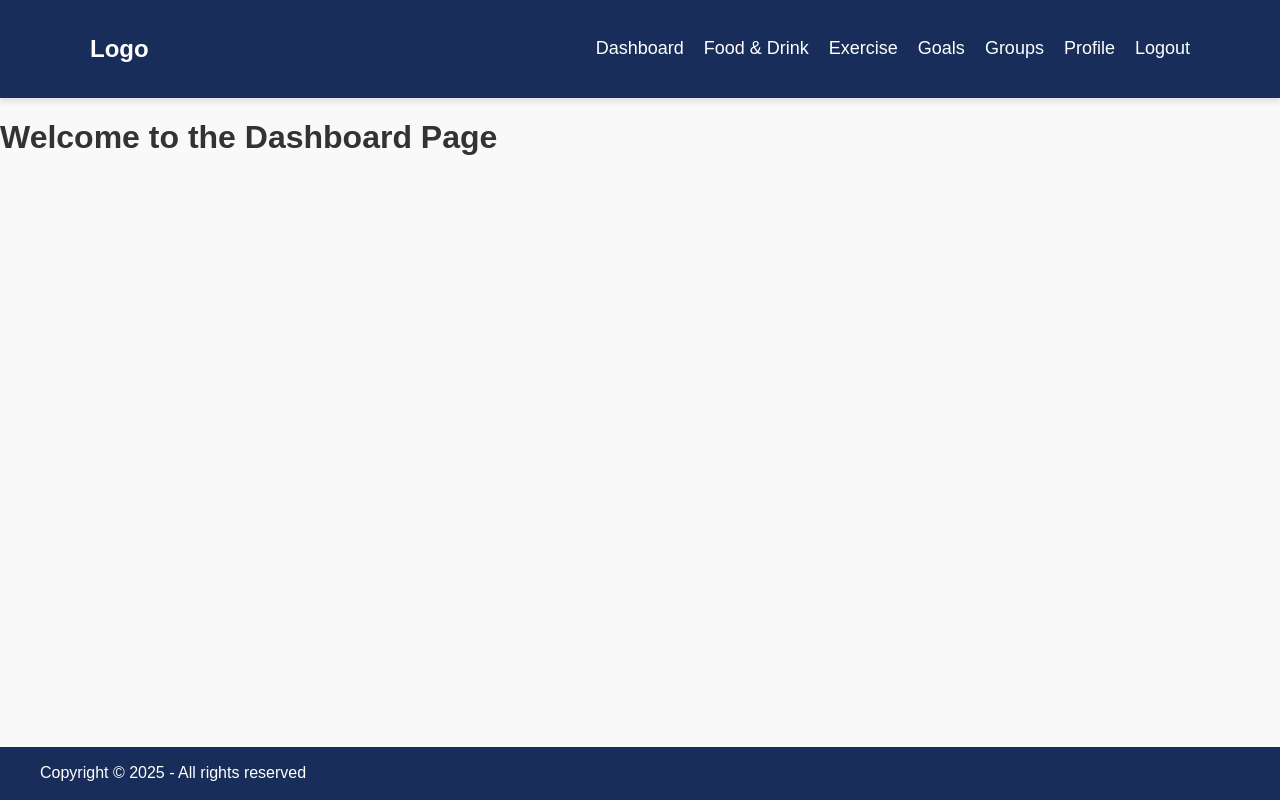
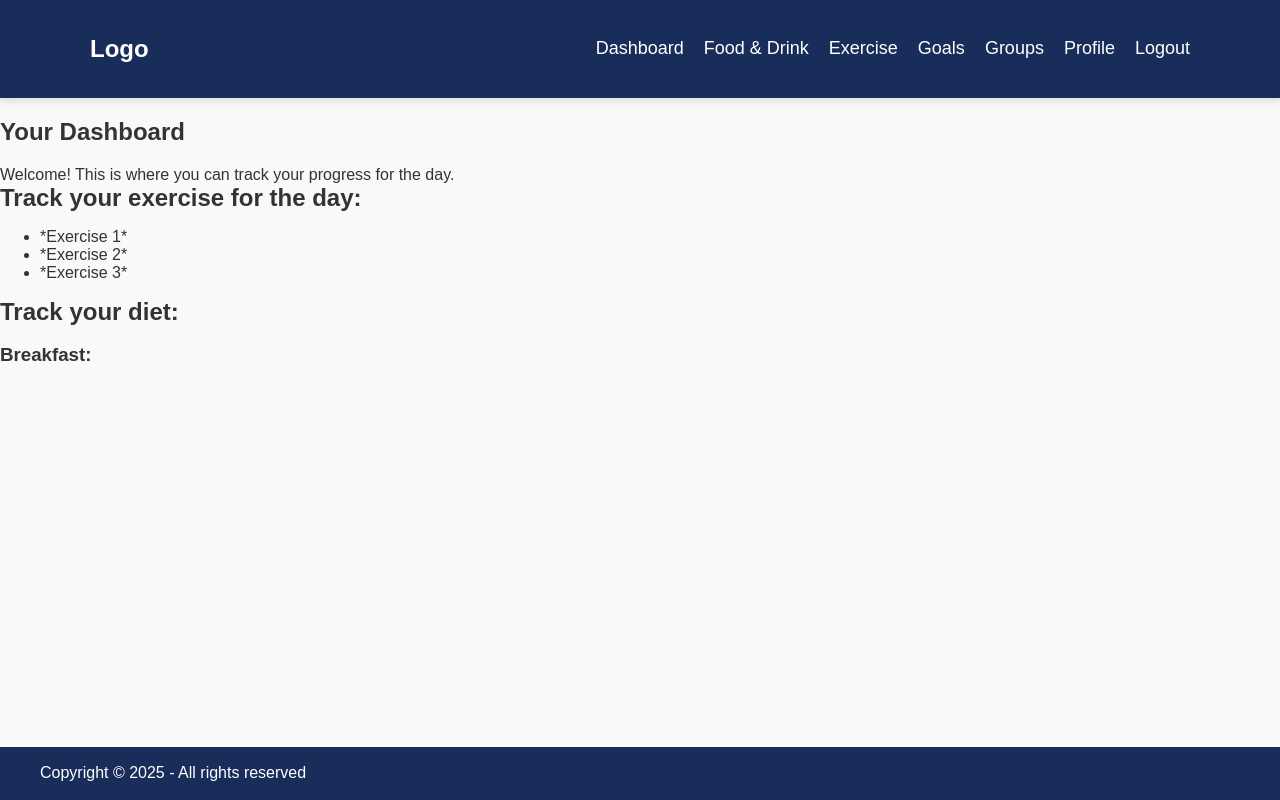
Before and after one commit to ollyb143/SweHealthTracker, a React (Vite) app in the folder client/: page /dashboard in a window 1280 px wide. Built offline with nearby package versions, Linux system fonts and the light colour scheme.

Commit message:
WIP: dashboard page.

```diff
--- a/client/src/excercisePage.css
+++ b/client/src/excercisePage.css
@@ -20,6 +20,7 @@ body {
 .container {
     width: 60%;
     margin: auto;
+    margin-top: 5px;
     background: white;
     padding: 20px;
     border-radius: 10px;
--- a/client/src/views/pages/DashboardPage.jsx
+++ b/client/src/views/pages/DashboardPage.jsx
@@ -7,9 +7,28 @@ const DashboardPage = () => {
     <div>
       {/* Navbar */}
       <NavBar />
-      <h1>Welcome to the Dashboard Page</h1>
+        <main>
 
+          <section id="dashboardHeader">
+            <h1>Your Dashboard</h1>
+            <p>Welcome! This is where you can track your progress for the day.</p>
+          </section>
 
+          <section id="exerciseSection">
+            <h2>Track your exercise for the day:</h2>
+            <ul id="exerciseList">
+              <li>*Exercise 1*</li>
+              <li>*Exercise 2*</li>
+              <li>*Exercise 3*</li>
+            </ul>
+          </section>
+
+          <section id="dietSection">
+            <h2>Track your diet:</h2>
+            <h3>Breakfast:</h3>
+
+          </section>
+        </main>
       {/* Footer */}
       <Footer />
     </div>
```
